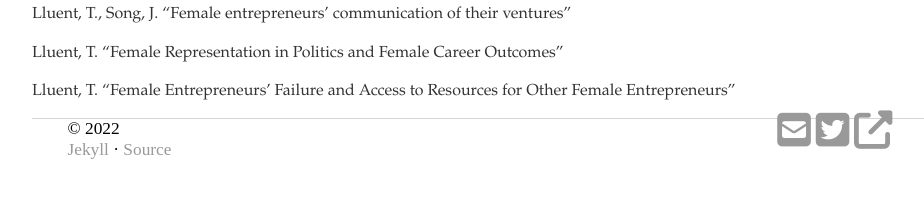
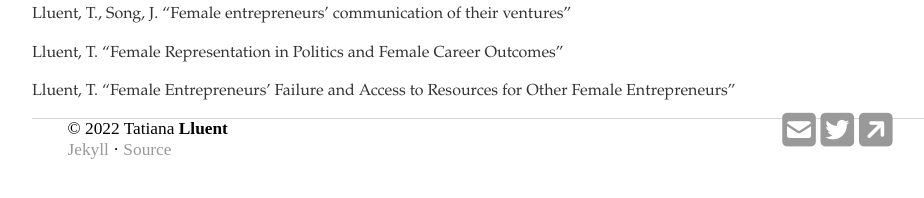
Before and after one commit to tatianalluent/tatianalluent.github.io, a Jekyll site: the page built from research/index.html, in a window 1280 px wide. Shown: the part 490-688 px from the top of the page, without its empty margins (160-1084 px from the left). Built offline with Jekyll 4.4.1, drawn with Linux system fonts in a browser that asks for light colours; nearby versions of some CDN libraries; a style sheet for code colours, icons or effects is not loaded.

Commit message:
icons shape and site attrib replaced

```diff
--- a/_layouts/default.html
+++ b/_layouts/default.html
@@ -56,16 +56,16 @@
 			<div class="pagebox">
 				<div class="container">
 					<div class="section left footnote" style="width: 100%;">
-						{{ site.first_name | prepend: "&copy; <script>document.write(new Date().getFullYear())</script> " }}<span style="display: none;"> </span><b> {{ site.last_name }}</b>
+						{{ "Tatiana" | prepend: "&copy; <script>document.write(new Date().getFullYear())</script> " }}<span style="display: none;"> </span><b> {{ "Lluent" }}</b>
 						<br />
 						<a href="https://jekyllrb.com/">Jekyll</a> ·
 						<a href="{{ site.repo }}">Source</a>
 					</div>
 					<div class="section right" style="width: 75%; ">
-						<a href="mailto:'{{site.email}}'" class="fa-solid fa-2xl fa-square-envelope" title="Email" id="icon1"></a>
+						<a href="mailto:tatiana.lluent@esmt.org" class="fa-solid fa-2xl fa-square-envelope" title="Email" id="icon1"></a>
 						<a href="https://scholar.google.com/citations?user=0Ik-RUEAAAAJ&hl=en" class="ai ai-2x ai-google-scholar-square" title="Google Scholar" id="icon2"></a>
 						<a href="https://twitter.com/TatianaLluent" class="fa-brands fa-2xl fa-twitter-square" title="Twitter" id="icon3"></a>
-						<a href="https://faculty-research.esmt.berlin/person/tatiana-lluent/bio" class="fa-solid fa-2xl fa-up-right-from-square" title="ESMT" id="icon4"></a>
+						<a href="https://faculty-research.esmt.berlin/person/tatiana-lluent/bio" class="fa-solid fa-2xl fa-square-arrow-up-right" title="ESMT" id="icon4"></a>
 					</div>
 				</div>
 			</div>
```
